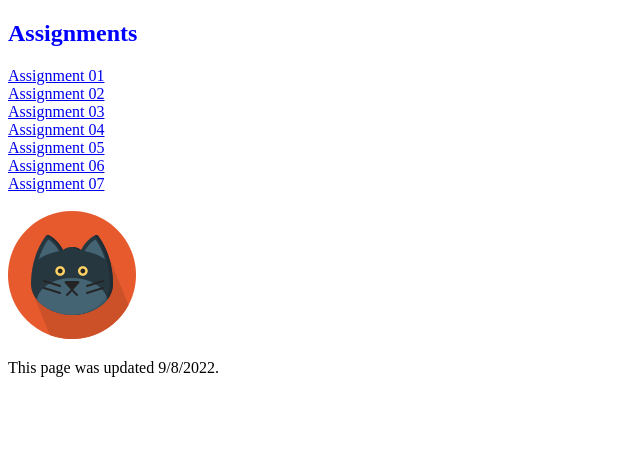
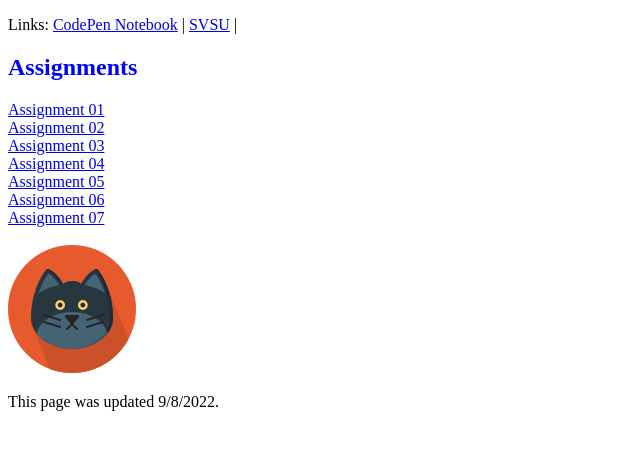
Before and after one commit to gpcorser/gpcorser.github.io, a plain HTML site: page index.html in a window 1280 px wide. Shown: the whole page, without its empty margins (0-640 px from the left). Drawn offline with Linux system fonts and the light colour scheme.

Commit message:
Update index.html

```diff
--- a/index.html
+++ b/index.html
@@ -11,6 +11,10 @@
   </head>
 
   <body>
+    <p>Links:
+      <a href="https://codepen.io/gpcorser/pen/VwxWMzG">CodePen Notebook</a> |
+      <a href="https://svsu.edu">SVSU</a> |
+    </p>
 
 <h2>Assignments</h2>
 
```
